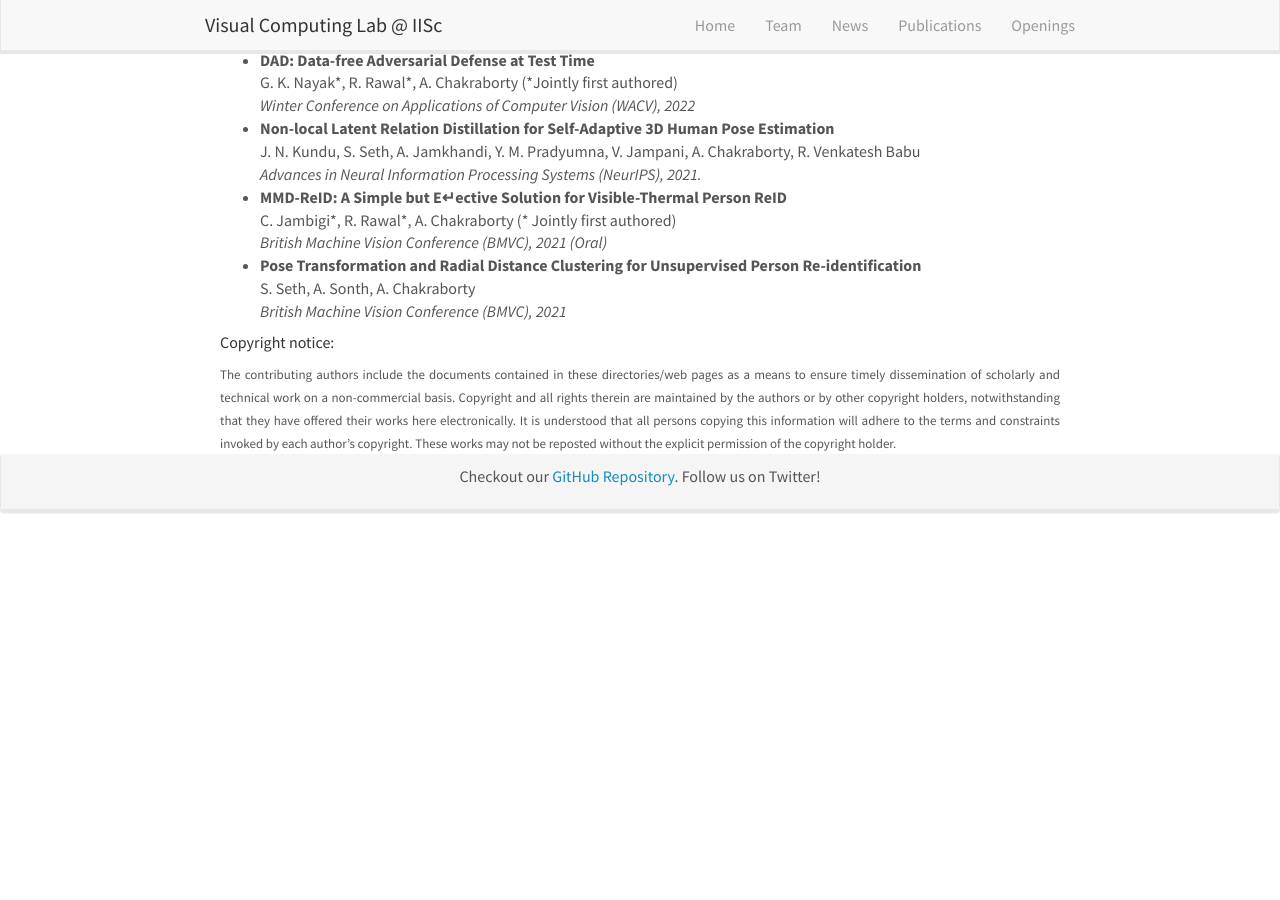
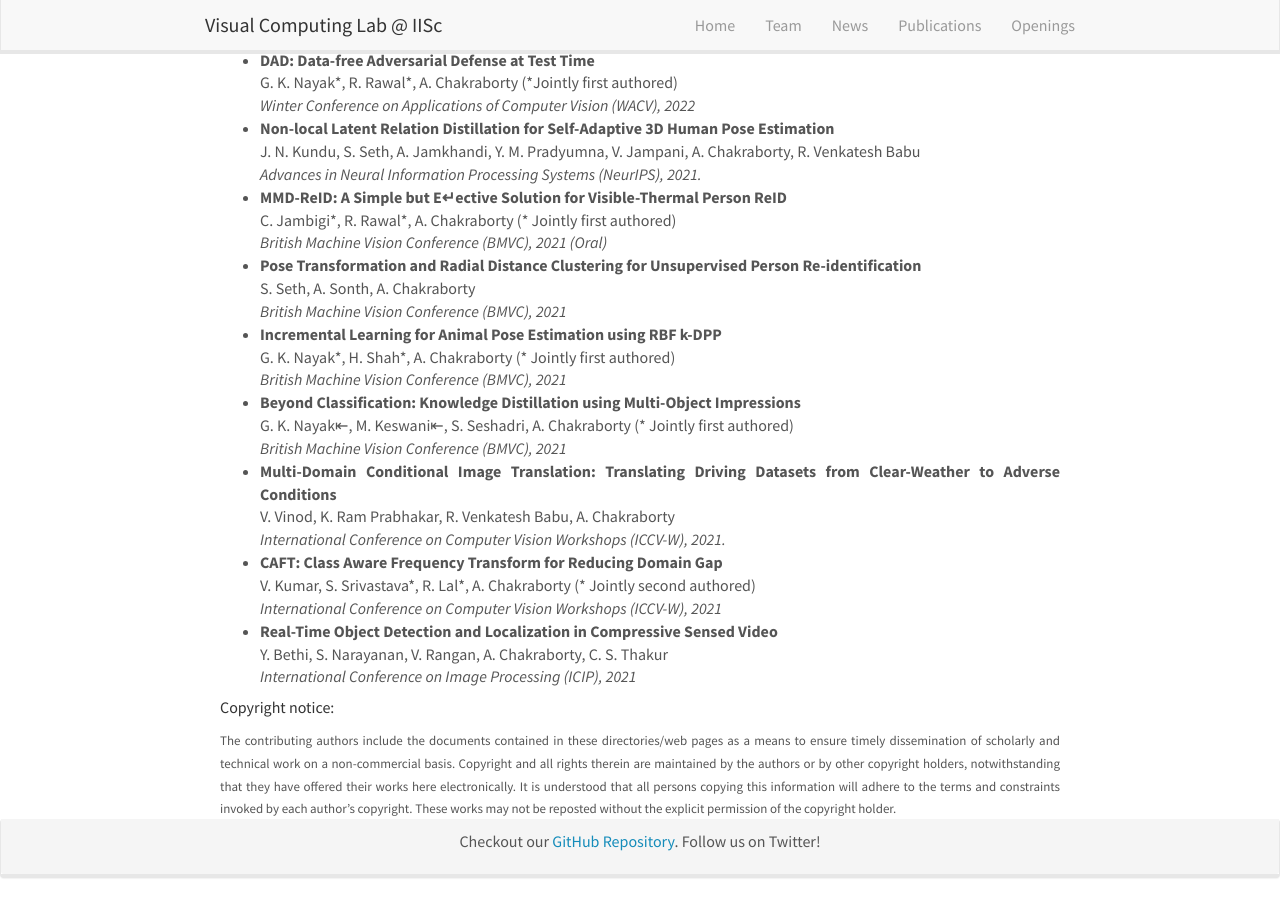
Before and after one commit to vcl-iisc/vclab-website, a Jekyll site: the page built from _pages/publications.md, in a window 1280 px wide and 900 px high, scrolled down 709 px. Built offline with Jekyll 4.4.1, drawn with Linux system fonts in a browser that asks for light colours; nearby versions of some CDN libraries; before the commit the page ends 1244 px from its top, so only the background shows below that.

Commit message:
publications added

```diff
--- a/_data/publications.yml
+++ b/_data/publications.yml
@@ -53,6 +53,31 @@
   pub: British Machine Vision Conference (BMVC), 2021
   type: conference
 
+- paper: Incremental Learning for Animal Pose Estimation using RBF k-DPP
+  author: G. K. Nayak*, H. Shah*, A. Chakraborty  (* Jointly first authored)
+  pub: British Machine Vision Conference (BMVC), 2021
+  type: conference
+
+- paper: 'Beyond Classification: Knowledge Distillation using Multi-Object Impressions'
+  author: G. K. Nayak⇤, M. Keswani⇤, S. Seshadri, A. Chakraborty (* Jointly first authored)
+  pub: British Machine Vision Conference (BMVC), 2021
+  type: conference
+
+- paper: 'Multi-Domain Conditional Image Translation: Translating Driving Datasets from Clear-Weather to Adverse Conditions'
+  author: V. Vinod, K. Ram Prabhakar, R. Venkatesh Babu, A. Chakraborty
+  pub: International Conference on Computer Vision Workshops (ICCV-W), 2021.
+  type: conference
+
+- paper: 'CAFT: Class Aware Frequency Transform for Reducing Domain Gap'
+  author: V. Kumar, S. Srivastava*, R. Lal*, A. Chakraborty (* Jointly second authored)
+  pub: International Conference on Computer Vision Workshops (ICCV-W), 2021
+  type: conference
+
+- paper: Real-Time Object Detection and Localization in Compressive Sensed Video
+  author: Y. Bethi, S. Narayanan, V. Rangan, A. Chakraborty, C. S. Thakur
+  pub: International Conference on Image Processing (ICIP), 2021
+  type: conference
+
 - paper:
   author:
   pub:
@@ -67,3 +92,8 @@
   author:
   pub:
   type:
+
+- paper:
+  author:
+  pub:
+  type:
```
